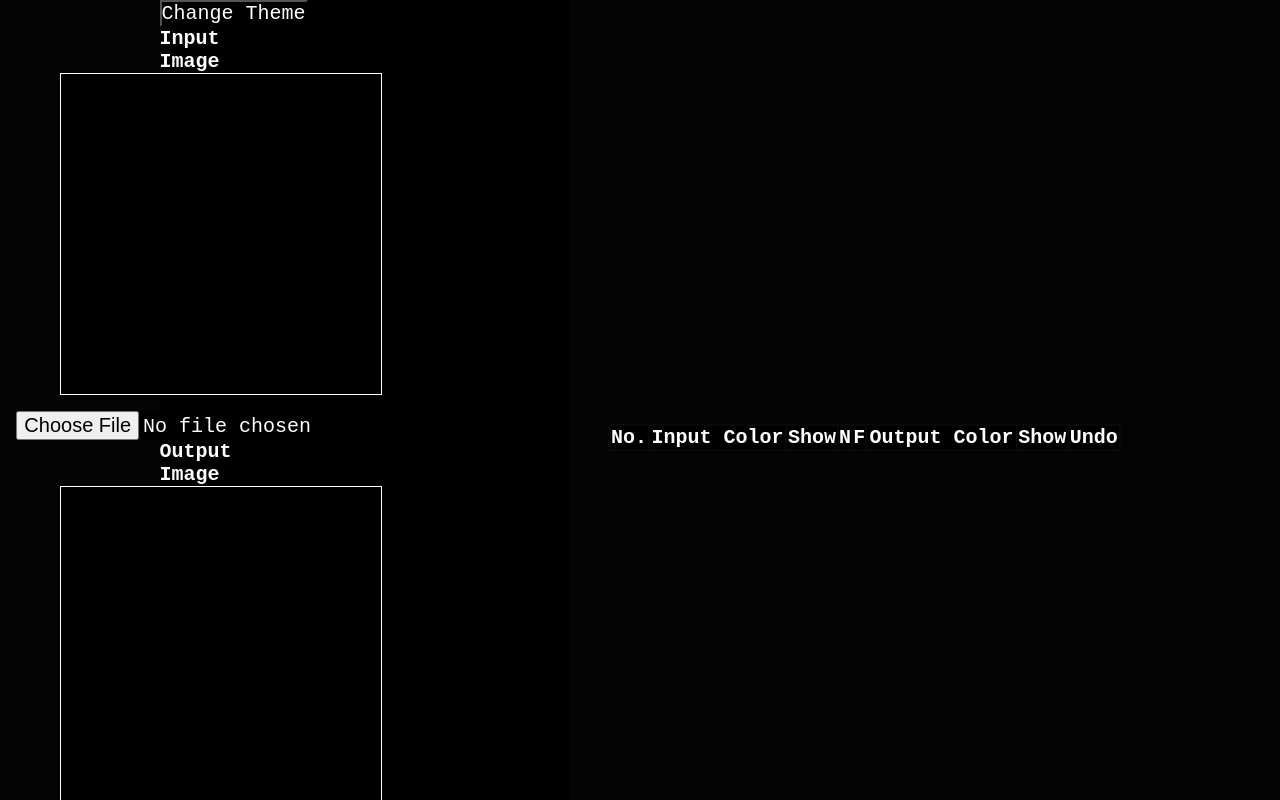
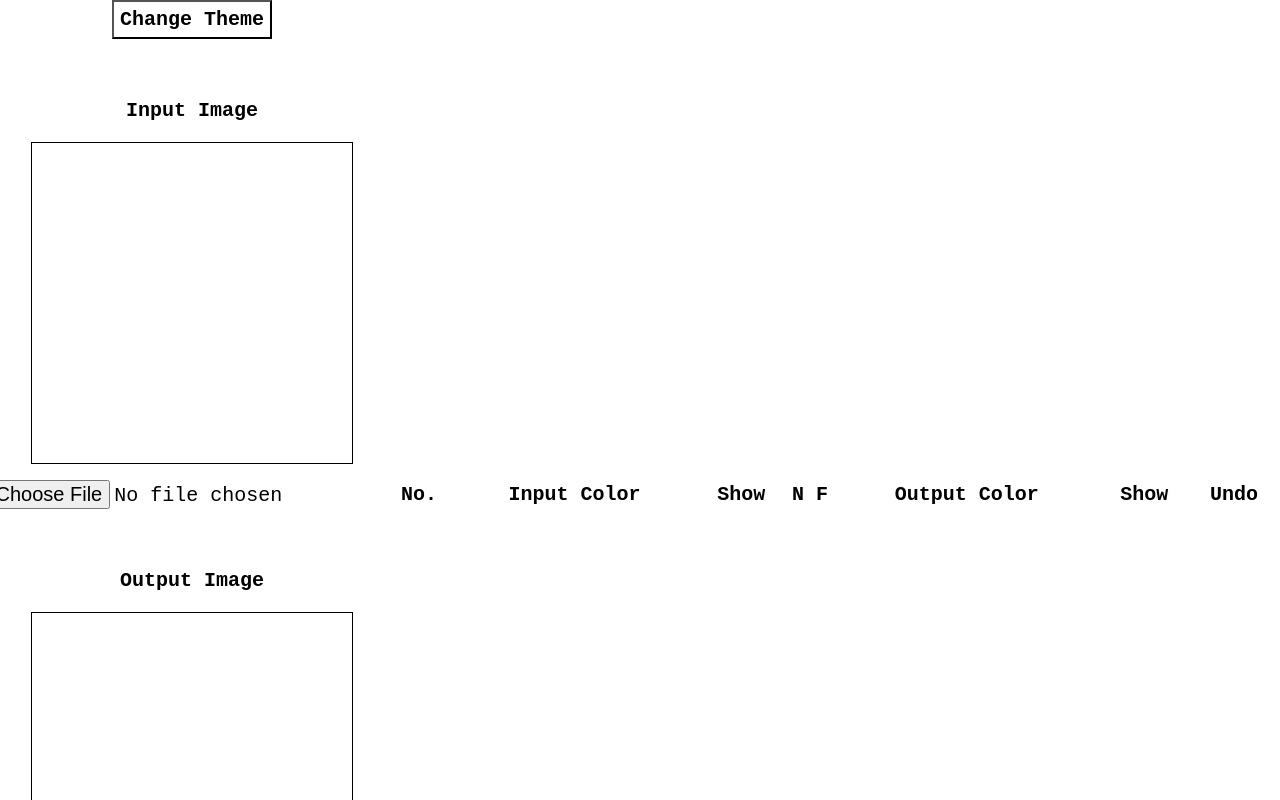
Before and after one commit to LeeTrongjNghiax/ExtractAndReplaceImageColor, a plain HTML site: page index.html in a window 1280 px wide. Both pictures are taken after a click on the button "Change Theme". Shown: the top 800 px of the page. Drawn offline with Linux system fonts and the light colour scheme.

Commit message:
Add Change Theme

```diff
--- a/script.js
+++ b/script.js
@@ -110,7 +110,7 @@ addColorToUI = (index, color, color2, frequencyN, frequencyF) => {
   let tr = document.createElement("tr");
   let tds = [];
 
-  for (let i = 0; i < 6; i++)
+  for (let i = 0; i < 8; i++)
     tds.push(document.createElement("td"));
 
   let no = document.createElement("p");
@@ -119,9 +119,14 @@ addColorToUI = (index, color, color2, frequencyN, frequencyF) => {
   let input = document.createElement("input");
   input.type = "color";
   input.setAttribute("value", color);
-  input.setAttribute("class", color + "Input");
+  // input.setAttribute("disabled", "");
   input.setAttribute("onmouseover", "showColor(this, ctxInput, imagePixels)");
   input.setAttribute("onmouseout", "backToInitImage(ctxInput, imagePixels)");
+
+  let buttonInput = document.createElement("button");
+  buttonInput.setAttribute("class", "green");
+  buttonInput.setAttribute("onclick", "showColor(this, ctxInput, imagePixels)");
+  buttonInput.appendChild( document.createTextNode("Show") )
 
   let colorHex = document.createElement("div");
   colorHex.setAttribute("class", "colorHex");
@@ -141,20 +146,30 @@ addColorToUI = (index, color, color2, frequencyN, frequencyF) => {
   let output = document.createElement("input");
   output.type = "color";
   output.setAttribute("value", color2);
-  output.setAttribute("class", color2 + "Output");
   output.setAttribute("onmouseover", "showColor(this, ctxOutput, imagePixels2)");
   output.setAttribute("onmouseout", "backToInitImage(ctxOutput, imagePixels2)")
   output.setAttribute("onchange", "changeImage(this, ctxOutput, imagePixels)");
 
+  let buttonOutput = document.createElement("button");
+  buttonOutput.setAttribute("class", "green");
+  buttonOutput.setAttribute("onclick", "showColor(this, ctxInput, imagePixels)");
+  buttonOutput.appendChild( document.createTextNode("Show") )
+
+  let buttonUndo = document.createElement("button");
+  // buttonUndo.setAttribute("onclick", "showColor(this, ctxInput, imagePixels)");
+  buttonUndo.setAttribute("class", "orange");
+  buttonUndo.appendChild( document.createTextNode("Undo") )
+
   tds[0].appendChild( no );
   tds[1].appendChild( input );
-  // tds[2].appendChild( colorHex );
-  tds[2].appendChild( colorFrequencyN );
-  tds[3].appendChild( colorFrequencyF );
-  tds[4].appendChild( arrow );
+  tds[2].appendChild( buttonInput )
+  tds[3].appendChild( colorFrequencyN );
+  tds[4].appendChild( colorFrequencyF );
   tds[5].appendChild( output );
+  tds[6].appendChild( buttonOutput );
+  tds[7].appendChild( buttonUndo )
 
-  for (let i = 0; i < 6; i++)
+  for (let i = 0; i < 8; i++)
     tr.appendChild( tds[i] );
 
   return tr;
@@ -181,6 +196,8 @@ let cvOutputHidden = document.querySelector("#cvOutputHidden");
 cvOutputHidden.width = 16;
 cvOutputHidden.height = 16;
 let ctxOutputHidden = cvOutputHidden.getContext("2d");
+
+let tbody = document.querySelector("#tbody");
 
 let imagePixels;
 let imagePixels2;
@@ -232,3 +249,28 @@ document.querySelector("#download").addEventListener('click', () => {
   link.href = document.querySelector('#cvOutputHidden').toDataURL();
   link.click();
 })
+
+
+document.querySelector("#changeTheme").addEventListener("click", (e) => {
+  let colorState = null;
+  if (document.querySelector("#changeTheme").getAttribute("data-state") == "dark") {
+    colorState = "Light";
+    document.querySelector("#changeTheme").removeAttribute("data-state");
+    document.querySelector("#changeTheme").setAttribute("data-state", "light");
+  } else {
+    colorState = "Dark";
+    document.querySelector("#changeTheme").removeAttribute("data-state");
+    document.querySelector("#changeTheme").setAttribute("data-state", "dark");
+  }
+  let colorStateOpp = colorState == "Light" ? "Dark" : "Light"
+
+  let allElements = document.getElementsByTagName("*");
+  for (let i = 0, len = allElements.length; i < len; i++) {
+    let element = allElements[i];
+    element.style.color = getComputedStyle(document.documentElement).getPropertyValue(`--textColor${colorStateOpp}`);
+    element.style.backgroundColor = getComputedStyle(document.documentElement).getPropertyValue(`--backgroundColor${colorState}`);
+  }
+
+  document.querySelector("#cvInput").style.border = `0.02rem solid var(--textColor${colorStateOpp})`;
+  document.querySelector("#cvOutput").style.border = `0.02rem solid var(--textColor${colorStateOpp})`;
+})
--- a/style.css
+++ b/style.css
@@ -1,61 +1,126 @@
+:root {
+  --textColorLight: rgba(255, 255, 255, 0.87);
+  --textColorDark: rgba(0, 0, 0, 1);
+  --backgroundColorLight: rgba(255, 255, 255, 1);
+  --backgroundColorDark: rgba(18, 18, 18, 1);
+  --backgroundColorTransitionTime: 0.5s;
+  --textColorTransitionTime: 0.5s;
+}
+
 * {
   font-size: 20px;
-  color: white;
+  color: var(--textColorLight);
   font-family: monospace;
   padding: 0;
   margin: 0;
-  background-color: black;
+  background-color: var(--backgroundColorDark);
 }
 #container {
-  background-color: #040404;
   width: 100%;
   height: auto;
   display: flex;
   align-items: center;
   justify-content: center;
-  gap: 2rem;
+  transition:
+    background-color
+    var(--backgroundColorTransitionTime),
+    color
+    var(--textColorTransitionTime);
 }
 h1 {
   width: 100%;
+  text-align: center;
+  margin: 1rem;
+  transition:
+    background-color
+    var(--backgroundColorTransitionTime),
+    color
+    var(--textColorTransitionTime);
 }
-#cvInputContainer, #colorInfoContainer, #cvOutputContainer {
+#cvContainer {
+  width: 30%;
   height: 100%;
-}
-#cvInputContainer {
-  /* background-color: #606060; */
-  width: 30%;
   display: flex;
   flex-direction: column;
   align-items: center;
   justify-content: center;
+  gap: 2rem;
+  /* background-color: rgba(255, 255, 255, 0.05); */
+  transition:
+    background-color
+    var(--backgroundColorTransitionTime),
+    color
+    var(--textColorTransitionTime);
 }
-#colorInfoContainer {
-  /* background-color: darkblue; */
-  width: 40%;
-  display: flex;
-  flex-direction: column;
-  align-items: center;
-  /* justify-content: center; */
+#cvInputContainer {
+  /* background-color: #606060; */
+  width: 90%;
   height: 100%;
-}
-#cvOutputContainer {
-  /* background-color: #a0a0a0; */
-  width: 30%;
   display: flex;
   flex-direction: column;
   align-items: center;
   justify-content: center;
+  transition:
+    background-color
+    var(--backgroundColorTransitionTime),
+    color
+    var(--textColorTransitionTime);
+}
+#colorInfoContainer {
+  /* background-color: darkblue; */
+  width: 70%;
+  height: 100%;
+  display: flex;
+  flex-direction: column;
+  align-items: center;
+  justify-content: center;
+  height: 100%;
+  transition:
+    background-color
+    var(--backgroundColorTransitionTime),
+    color
+    var(--textColorTransitionTime);
+}
+#cvOutputContainer {
+  /* background-color: #a0a0a0; */
+  width: 90%;
+  height: 100%;
+  display: flex;
+  flex-direction: column;
+  align-items: center;
+  justify-content: center;
+  transition:
+    background-color
+    var(--backgroundColorTransitionTime),
+    color
+    var(--textColorTransitionTime);
 }
 #cvInput, #cvOutput {
-  border: 0.02rem solid white;
+  border: 0.02rem solid rgba(255, 255, 255, 0.87);
+  transition:
+    background-color
+    var(--backgroundColorTransitionTime),
+    color
+    var(--textColorTransitionTime);
 }
 #colorInfo {
   width: 100%;
   background-color: #090909;
+  transition:
+    background-color
+    var(--backgroundColorTransitionTime),
+    color
+    var(--textColorTransitionTime);
 }
 #colorInfo tbody tr td {
   padding: 0.5rem;
   text-align: center;
+  border: 0.01rem solid rgba(255, 255, 255, 0.5);
+  transition:
+    background-color
+    var(--backgroundColorTransitionTime),
+    color
+    var(--textColorTransitionTime);
 }
 #cvInput {
   /* background-color: darkcyan; */
@@ -75,6 +140,11 @@ input[type=color] {
   width: 100%;
   border: none;
   background-color: black;
+  transition:
+    background-color
+    var(--backgroundColorTransitionTime),
+    color
+    var(--textColorTransitionTime);
 }
 input[type=file] {
   /* opacity: 0; */
@@ -82,38 +152,47 @@ input[type=file] {
   /* z-index: -1; */
   /* display: none; */
 }
+button {
+  padding: 0.3rem;
+  color: black;
+  font-weight: bolder;
+  transition:
+    background-color
+    var(--backgroundColorTransitionTime),
+    color
+    var(--textColorTransitionTime);
+}
+button.green {
+  background-color: rgb(64, 191, 96);
+}
+button.orange {
+  background-color: rgb(191, 138, 64);
+}
 
-@media (max-width: 360px) {
+@media (width <= 700px) {
   * {
     font-size: 12px;
   }
-  html {
-    background-color: lightblue;
+  #container {
+    flex-direction: column;
   }
-  body {
+  #colorInfoContainer {
     width: 100%;
   }
+}
+
+@media (700px <= width <= 1080px) {
   #container {
-    width: 100%;
     flex-direction: column;
   }
-  #cvInputContainer {
-    /* background-color: #606060; */
+  #colorInfoContainer {
     width: 100%;
-    order: 1;
   }
-  #colorInfoContainer {
-    /* background-color: darkblue; */
+  #cvContainer {
     width: 100%;
-    order: 3;
+    flex-direction: row;
   }
-  #cvOutputContainer {
-    /* background-color: #a0a0a0; */
-    width: 100%;
-    order: 2;
-  }
-  #colorInfo tbody tr td {
-    padding: 0.05rem;
-    text-align: center;
+  #cvInputContainer, #cvOutputContainer {
+    width: 50%;
   }
 }
```
